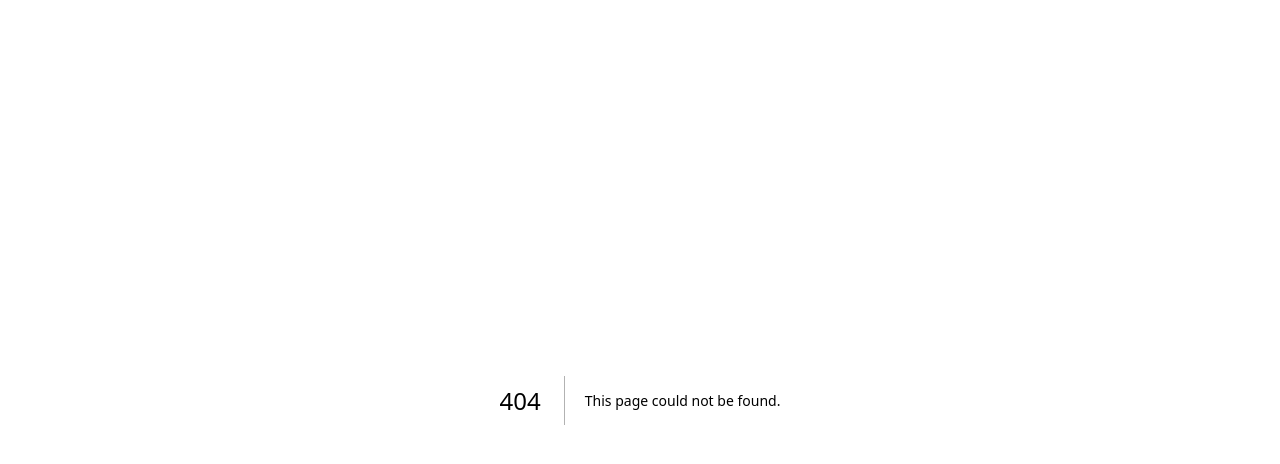
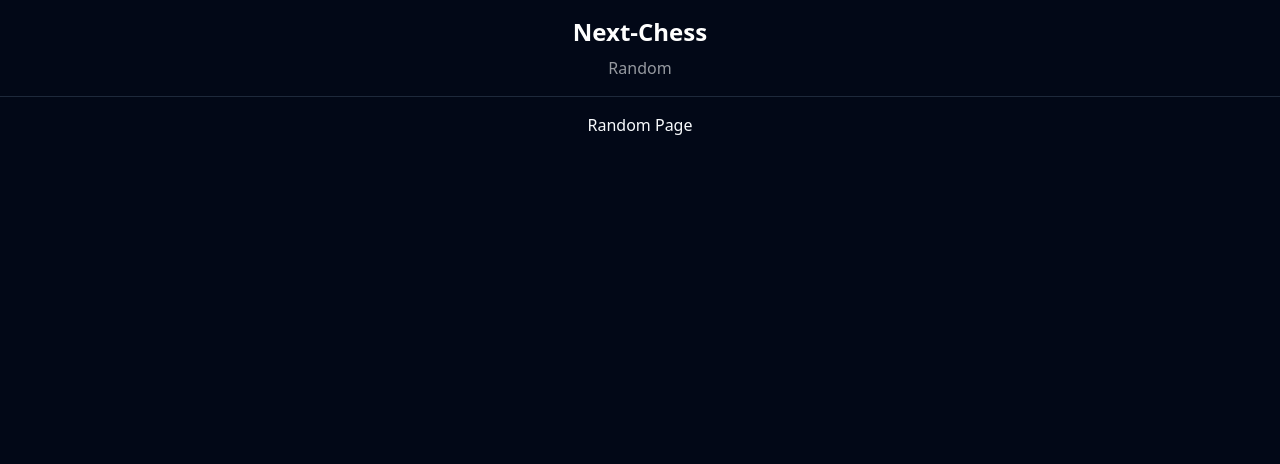
Before and after one commit to StereoPT/next-chess, a Next.js app: page /random in a window 1280 px wide. Before the commit this address had no page. Shown: the top 464 px of the page. Built offline with nearby package versions, Linux system fonts and the light colour scheme.

Commit message:
feat: navbar & chess.js

```diff
--- a/package.json
+++ b/package.json
@@ -9,6 +9,7 @@
     "lint": "next lint"
   },
   "dependencies": {
+    "chess.js": "^1.0.0-beta.6",
     "class-variance-authority": "^0.7.0",
     "clsx": "^2.0.0",
     "lucide-react": "^0.279.0",
--- a/src/app/layout.tsx
+++ b/src/app/layout.tsx
@@ -1,5 +1,8 @@
 import './globals.css';
 import type { Metadata } from 'next';
+
+import { ThemeProvider } from '@/components/ThemeProvider';
+import Navbar from '@/components/Navbar/Navbar';
 
 export const metadata: Metadata = {
   title: 'Next-Chess',
@@ -13,7 +16,14 @@ type LayoutType = {
 const Layout = ({ children }: LayoutType) => {
   return (
     <html lang="en">
-      <body>{children}</body>
+      <body>
+        <ThemeProvider attribute="class" defaultTheme="dark">
+          <Navbar />
+          <main className="flex justify-center items-center p-4">
+            {children}
+          </main>
+        </ThemeProvider>
+      </body>
     </html>
   );
 };
--- a/src/app/page.tsx
+++ b/src/app/page.tsx
@@ -1,14 +1,10 @@
 'use client';
 
-import Navbar from '@/components/Navbar';
-import { ThemeProvider } from '@/components/ThemeProvider';
+import Navbar from '@/components/Navbar/Navbar';
 import { Chessboard } from 'react-chessboard';
 
 const Home = () => {
   return (
-    <ThemeProvider attribute="class" defaultTheme="dark">
-      <Navbar className="mx-6" />
-      <main className="flex justify-center items-center p-4">
     <div className="mt-12 w-[450px]">
       <Chessboard
         id="ChessBoard"
@@ -17,8 +13,6 @@ const Home = () => {
         }}
       />
     </div>
-      </main>
-    </ThemeProvider>
   );
 };
 
--- /dev/null
+++ b/src/app/random/page.tsx
@@ -0,0 +1,5 @@
+const RandomPage = () => {
+  return <div>Random Page</div>;
+};
+
+export default RandomPage;
--- a/src/components/Navbar.tsx
+++ /dev/null
@@ -1,21 +0,0 @@
-import { cn } from '@/lib/utils';
-
-type NavbarType = {
-  className: string;
-};
-
-const Navbar = ({ className, ...props }: NavbarType) => {
-  return (
-    <div className="border-b">
-      <div className="flex h-16 items-center px-4">
-        <nav
-          className={cn('flex items-center space-x-4 lg:space-x-6', className)}
-          {...props}>
-          <h2 className="text-3xl font-bold tracking-tight">Next-Chess</h2>
-        </nav>
-      </div>
-    </div>
-  );
-};
-
-export default Navbar;
--- /dev/null
+++ b/src/components/Navbar/Navbar.tsx
@@ -0,0 +1,41 @@
+import Link from 'next/link';
+
+const Navbar = () => {
+  return (
+    <nav className="border-b">
+      <div className="flex flex-wrap items-center justify-center mx-auto pt-4">
+        <Link
+          className="self-center text-2xl font-semibold text-white"
+          href={'/'}>
+          Next-Chess
+        </Link>
+      </div>
+      <div className="flex flex-wrap items-center justify-center mx-auto pt-2 pb-4">
+        <Link
+          className="transition-colors hover:text-foreground/80 text-foreground/60"
+          href={'/random'}>
+          Random
+        </Link>
+      </div>
+    </nav>
+  );
+};
+
+export default Navbar;
+
+{
+  /*
+    <nav
+      className={cn('flex items-center space-x-4 lg:space-x-6', className)}
+      {...props}>
+      <Link href="/" className="font-bold hover:text-primary">
+
+      </Link>
+      <Link
+        href="/random"
+        className="text-sm font-medium  hover:text-primary">
+        Random
+      </Link>
+    </nav>
+*/
+}
```
Also changed, not shown: 1 other file (tests, documents, lock files or other folders). Lines whose indentation alone changed are shown as unchanged.
